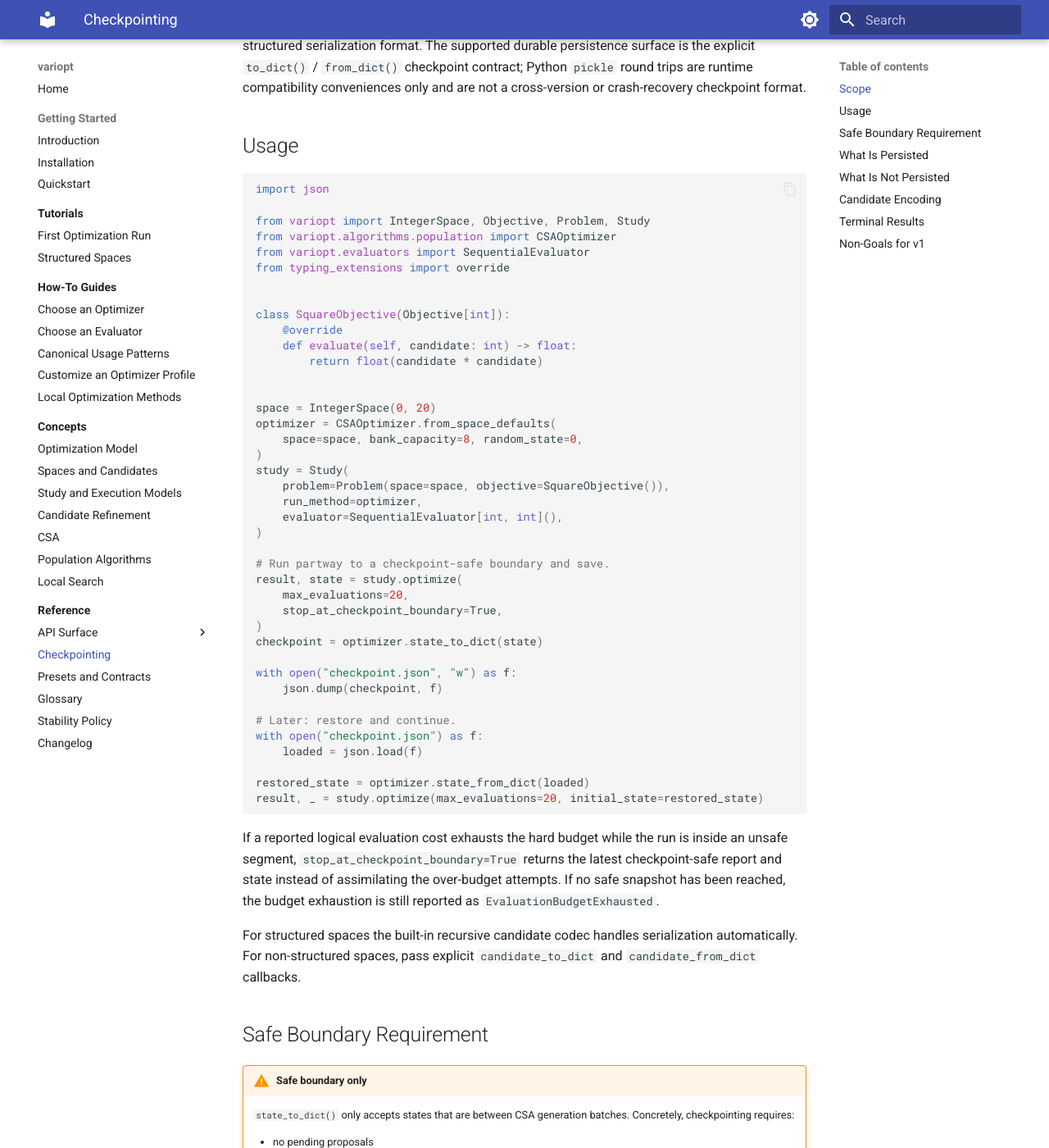
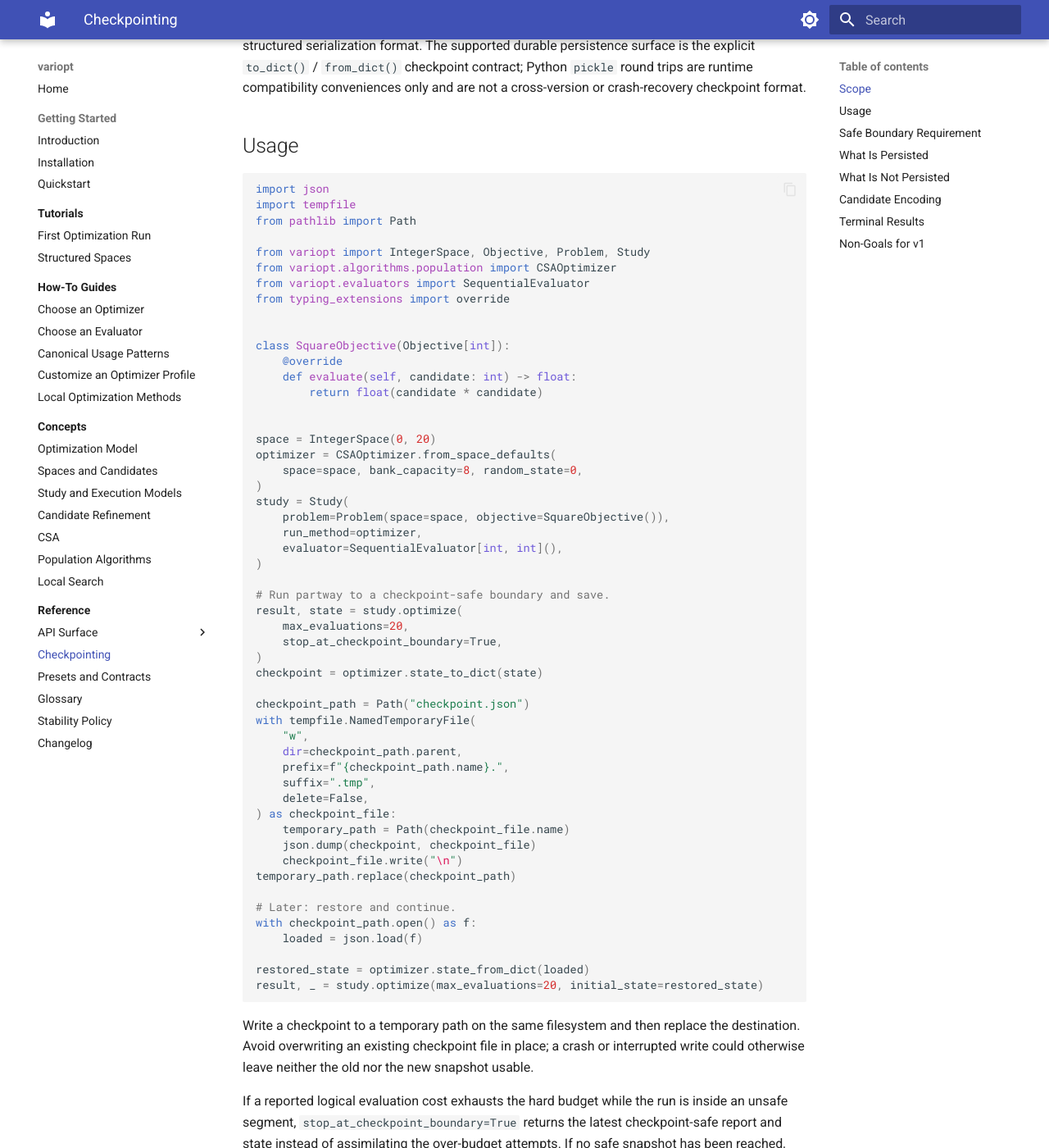
Before and after one commit to isty2e/variopt, an MkDocs documentation site: the page built from docs/reference/checkpointing.md, in a window 1280 px wide and 1400 px high, scrolled down 397 px. Shown: the whole window at 82% size. Built offline with MkDocs 1.6.1 and Material for MkDocs 9.7.7, drawn with Linux system fonts in a browser that asks for light colours.

````diff
--- a/docs/reference/checkpointing.md
+++ b/docs/reference/checkpointing.md
@@ -21,6 +21,8 @@ cross-version or crash-recovery checkpoint format.
 
 ```python
 import json
+import tempfile
+from pathlib import Path
 
 from variopt import IntegerSpace, Objective, Problem, Study
 from variopt.algorithms.population import CSAOptimizer
@@ -51,16 +53,31 @@ result, state = study.optimize(
 )
 checkpoint = optimizer.state_to_dict(state)
 
-with open("checkpoint.json", "w") as f:
-    json.dump(checkpoint, f)
+checkpoint_path = Path("checkpoint.json")
+with tempfile.NamedTemporaryFile(
+    "w",
+    dir=checkpoint_path.parent,
+    prefix=f"{checkpoint_path.name}.",
+    suffix=".tmp",
+    delete=False,
+) as checkpoint_file:
+    temporary_path = Path(checkpoint_file.name)
+    json.dump(checkpoint, checkpoint_file)
+    checkpoint_file.write("\n")
+temporary_path.replace(checkpoint_path)
 
 # Later: restore and continue.
-with open("checkpoint.json") as f:
+with checkpoint_path.open() as f:
     loaded = json.load(f)
 
 restored_state = optimizer.state_from_dict(loaded)
 result, _ = study.optimize(max_evaluations=20, initial_state=restored_state)
 ```
+
+Write a checkpoint to a temporary path on the same filesystem and then replace
+the destination. Avoid overwriting an existing checkpoint file in place; a crash
+or interrupted write could otherwise leave neither the old nor the new snapshot
+usable.
 
 If a reported logical evaluation cost exhausts the hard budget while the run is
 inside an unsafe segment, `stop_at_checkpoint_boundary=True` returns the latest
````
Also changed, not shown: CHANGELOG.md (+2 -1 lines), docs/reference/stability.md (+18 -0 lines), 5 other files.
